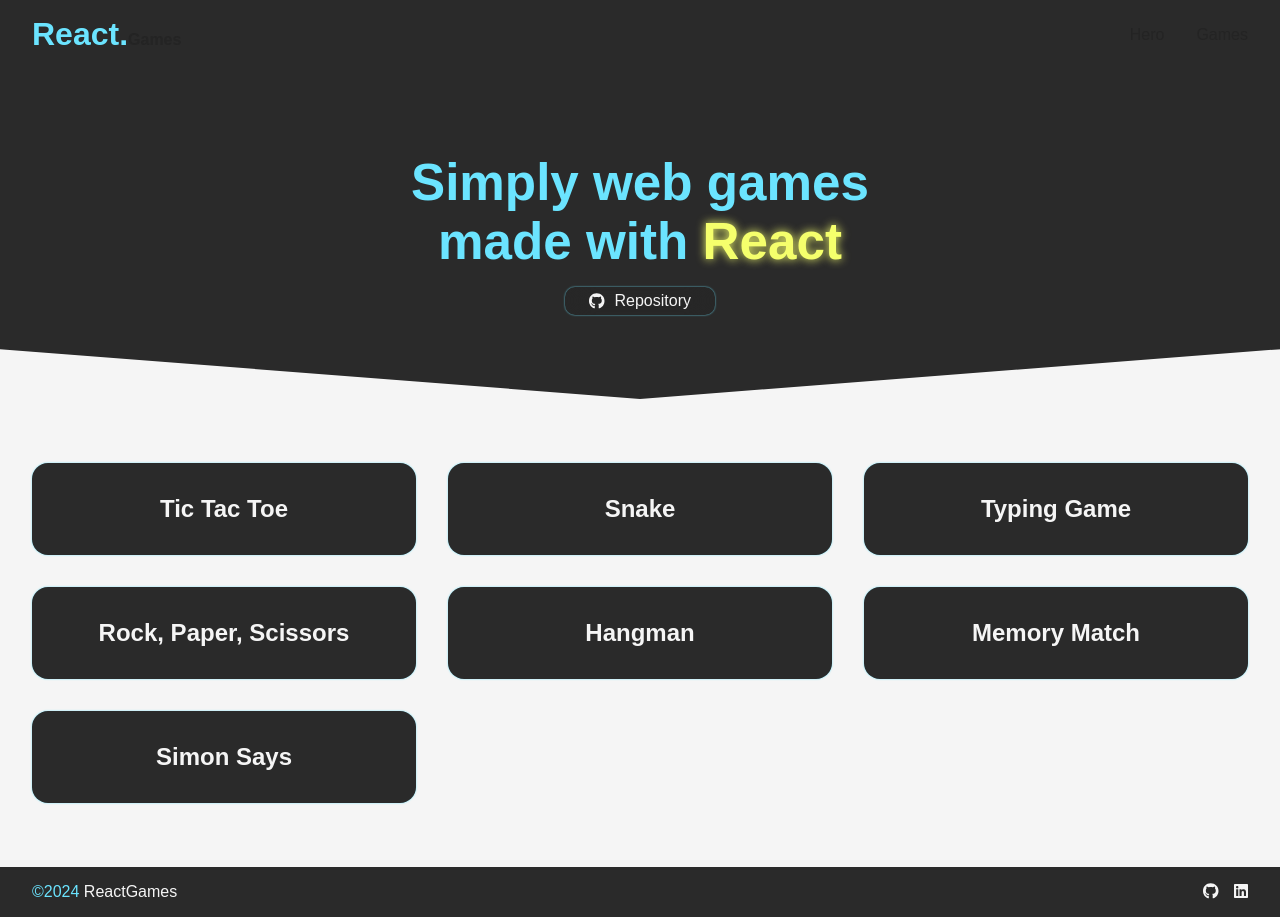
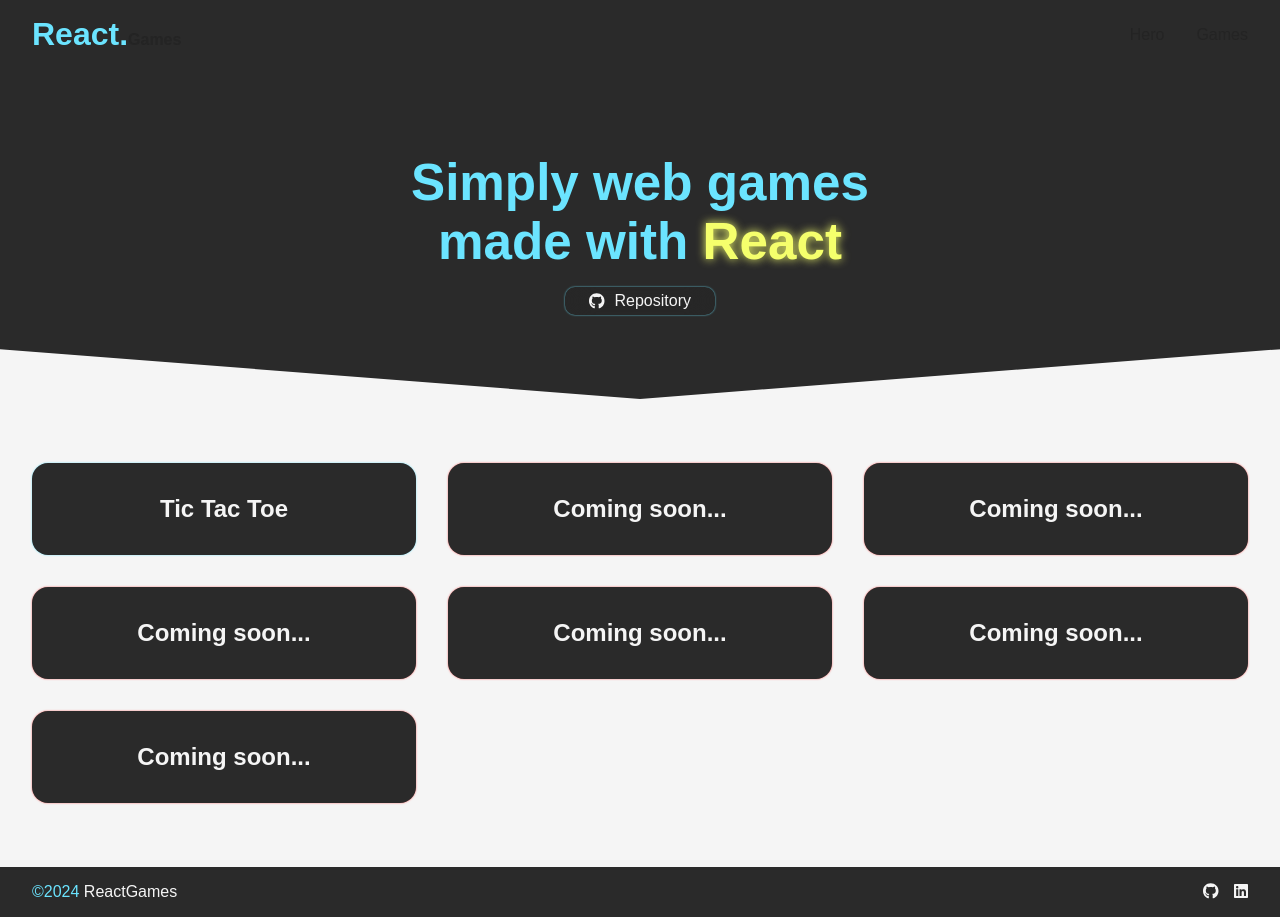
Before and after one commit to Tonips22/ReactGames, a React (Vite) app: page / in a window 1280 px wide. Built offline with nearby package versions, Linux system fonts and the light colour scheme.

Commit message:
Add disable status to game cards

```diff
--- a/src/components/GameCard.jsx
+++ b/src/components/GameCard.jsx
@@ -1,11 +1,14 @@
 import '../styles/GameCard.css';
 import { Link } from 'react-router-dom';
 
-function GameCard({children, link}){
+function GameCard({children, link, active = true}){
+    const className = active ? 'gamecard' : 'disable gamecard';
+    const newLink = active ? link : '#';
+    const text = active ? children : 'Coming soon...';
     return (
-        <Link to={link}>
-            <article className='gamecard'>
-                <h2> {children} </h2>
+        <Link to={newLink}>
+            <article className={className}>
+                <h2> {text} </h2>
             </article>
         </Link>
     )
--- a/src/pages/Home.jsx
+++ b/src/pages/Home.jsx
@@ -22,27 +22,27 @@
           Tic Tac Toe
         </GameCard>
 
-        <GameCard link="/TicTacToe">
+        <GameCard link="/TicTacToe" active={false}>
           Snake
         </GameCard>
 
-        <GameCard link="/TicTacToe">
+        <GameCard link="/TicTacToe" active={false}>
           Typing Game
         </GameCard>
 
-        <GameCard link="/TicTacToe">
+        <GameCard link="/TicTacToe" active={false}>
           Rock, Paper, Scissors
         </GameCard>
 
-        <GameCard link="/TicTacToe">
+        <GameCard link="/TicTacToe" active={false}>
           Hangman
         </GameCard>
 
-        <GameCard link="/TicTacToe">
+        <GameCard link="/TicTacToe" active={false}>
           Memory Match
         </GameCard>
 
-        <GameCard link="/TicTacToe">
+        <GameCard link="/TicTacToe" active={false}>
           Simon Says
         </GameCard>
       </section>
--- a/src/styles/GameCard.css
+++ b/src/styles/GameCard.css
@@ -3,9 +3,7 @@
     background-color: var(--dark);
     box-shadow: 0px 0px 2px 0px var(--react);
     padding: 2rem;
-
     border-radius: 1rem;
-
     transition: box-shadow .3s ease;
 }
 
@@ -13,7 +11,15 @@
     box-shadow: 0px 0px 10px 0px var(--react);
 }
 
-.gamecard h2{
+.gamecard h2, .disable h2{
     color: var(--white);
     text-align: center;
 }
+
+.disable{
+    box-shadow: 0px 0px 2px 0px #f96060;
+}
+
+.disable:hover{
+    box-shadow: 0px 0px 10px 0px #f96060;
+}
```
